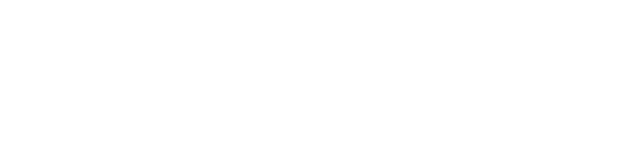
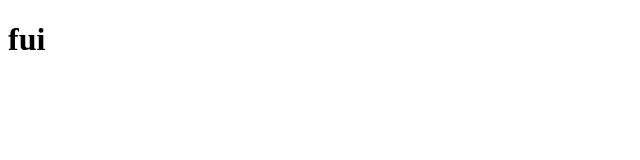
Before and after one commit to brunosantosnunes/curso_git_1, a plain HTML site: page index.html in a window 1280 px wide. Shown: the full height of the page, 0-640 px from the left. Drawn offline with Linux system fonts and the light colour scheme.

Commit message:
Enviando n Alterações

```diff
--- a/index.html
+++ b/index.html
@@ -6,6 +6,6 @@
     <title>Document</title>
 </head>
 <body>
-
+    <h1>fui</h1>
 </body>
 </html>
```
